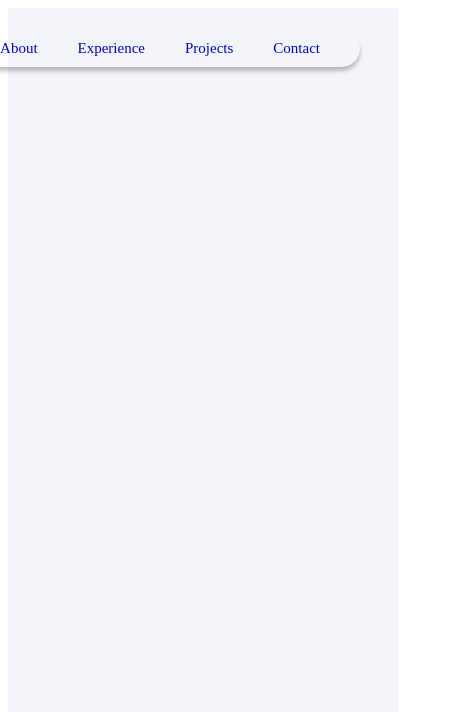
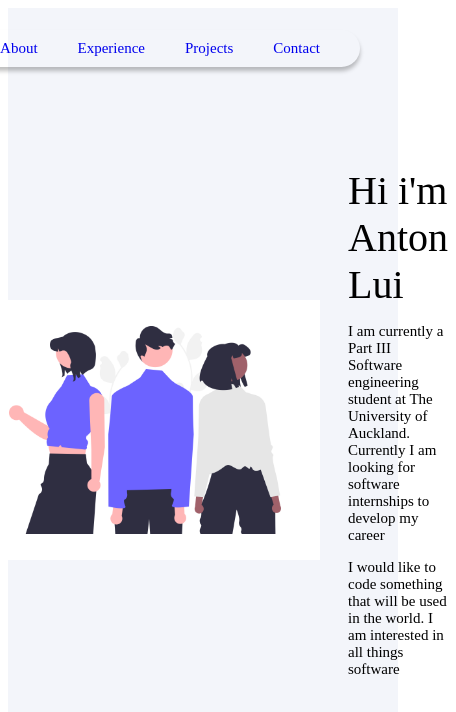
Before and after one commit to mlui502/webportfolio, a React (Create React App) app in the folder client/: page /About in a window 390 px wide. Shown: the top 712 px of the page, 456 px wide, since content can reach past the window. Built offline with nearby package versions, Linux system fonts and the light colour scheme.

Commit message:
About Placeholder
Added Placeholder text for About page, Not Responsive

```diff
--- a/client/src/components/About/About.js
+++ b/client/src/components/About/About.js
@@ -1,12 +1,28 @@
 import React from 'react';
 
 import Page from '../Page/Page';
+import styles from './About.module.css'
+import logo from '../../images/people.png';
 
 const About = () => {
 
     return(
         <Page>
+            <div className={styles.profile}>
+                <img src={logo} alt="Logo" className={styles.profileImage}/>
 
+                <div className={styles.profileText}>
+                    <div className={styles.header}>
+                        Hi i'm Anton Lui
+                    </div>
+                    <p className={styles.text}>
+                        I am currently a Part III Software engineering student at The University of Auckland. Currently I am looking for software internships to develop my career
+                    </p>
+                    <p className={styles.text}>
+                        I would like to code something that will be used in the world. I am interested in all things software
+                    </p>
+                </div>
+            </div>
         </Page>
     );
 }
--- /dev/null
+++ b/client/src/components/About/About.module.css
@@ -0,0 +1,29 @@
+.profile{
+    width: 70vw;
+    display: flex;
+    flex-direction: row;
+    justify-content: center;
+}
+
+.profileText{
+    position: relative;
+    z-index: 1;
+    max-width: 30vw;
+    padding: 2vw;
+    border-radius: 20px;
+}
+
+.profileImage{
+    max-width: 350px;
+    display: block;
+    margin: 20px;
+    align-self: center;
+}
+
+.header{
+    font-size: 40px;
+}
+.text{
+    font-size: 15px;
+    text-align: left;
+}
```
Also changed, not shown: client/src/images/people.png (added).
